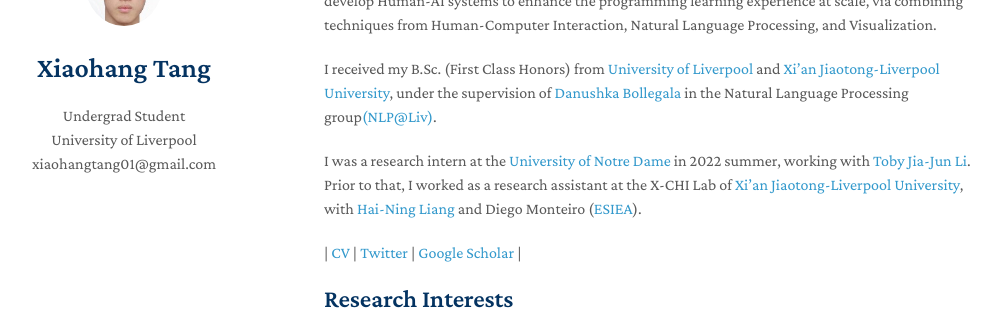
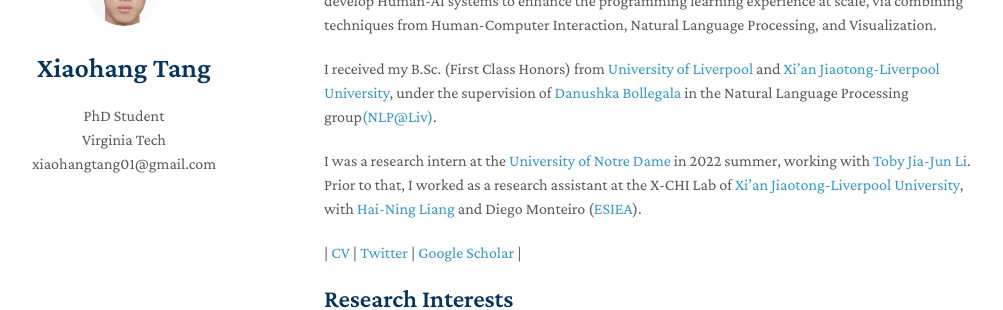
Before and after one commit to xiaohang-tang/xiaohang-tang.github.io, a Jekyll site: the page built from index.md, in a window 1280 px wide. Shown: the part 144-454 px from the top of the page, without its empty margins (146-1149 px from the left). Built offline with Jekyll 4.4.1, drawn with Linux system fonts in a browser that asks for light colours; nearby versions of some CDN libraries; a style sheet for code colours, icons or effects is not loaded; our own code applies the rules of GitHub Pages for plain Markdown files.

Commit message:
Update _config.yml

```diff
--- a/_config.yml
+++ b/_config.yml
@@ -1,6 +1,6 @@
 title: Xiaohang Tang
-position: Undergrad  Student
-affiliation: University of Liverpool
+position: PhD Student
+affiliation: Virginia Tech
 email: xiaohangtang01@gmail.com
 keywords: Xiaohang Tang
 google_scholar:
```
